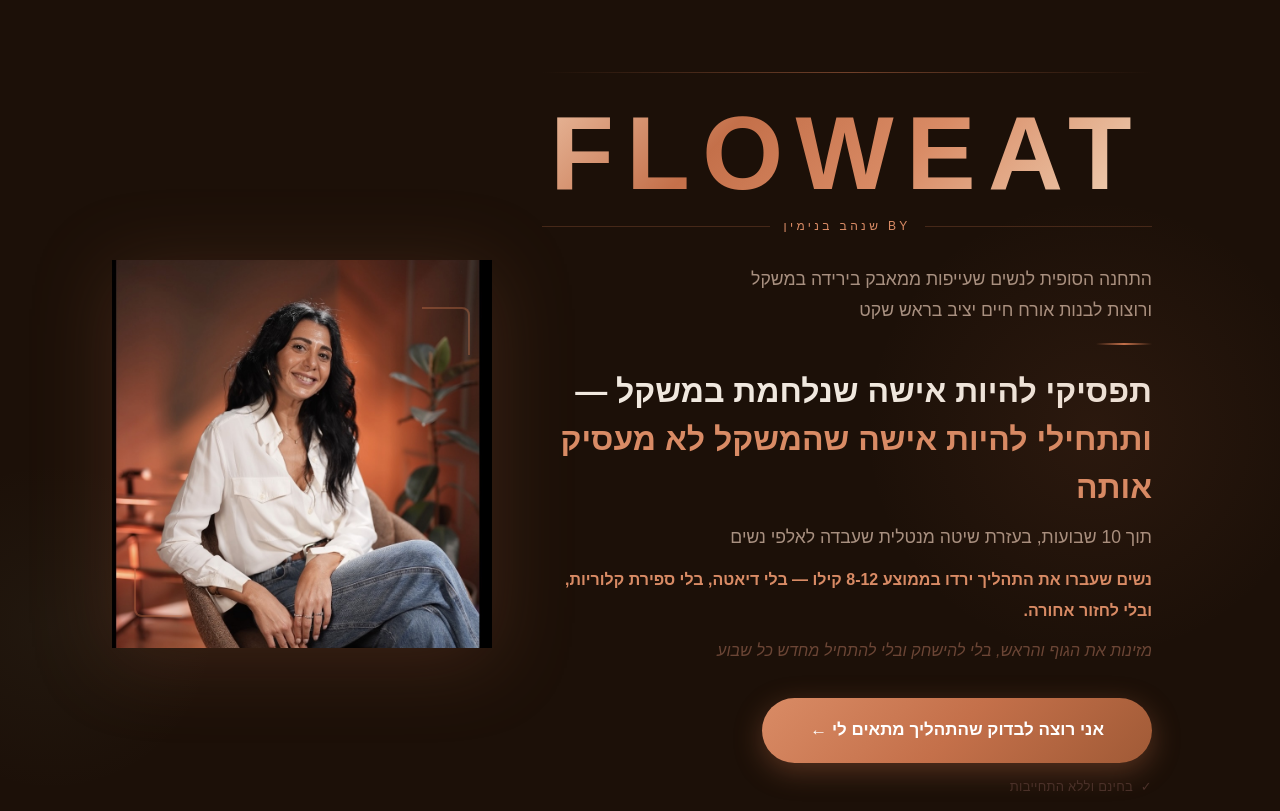
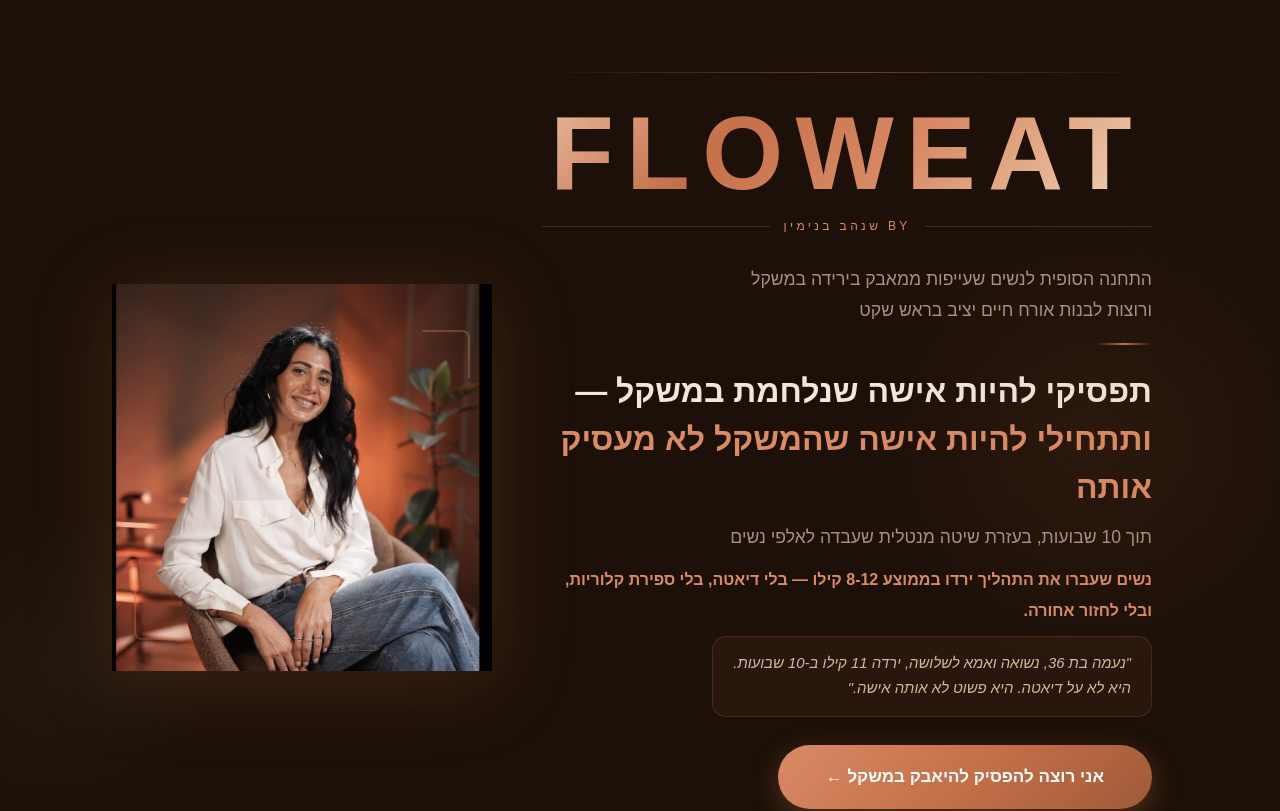
Before and after one commit to shenhav1985-netizen/floweat-landing, a Next.js app: page / in a window 1280 px wide. Shown: the top 811 px of the page. Built offline with nearby package versions, Linux system fonts and the light colour scheme.

Commit message:
hero: add נעמה testimonial + update CTA text

```diff
--- a/app/components/HeroSection.tsx
+++ b/app/components/HeroSection.tsx
@@ -144,11 +144,20 @@ export default function HeroSection() {
             נשים שעברו את התהליך ירדו בממוצע 8-12 קילו — בלי דיאטה, בלי ספירת קלוריות, ובלי לחזור אחורה.
           </motion.p>
 
-          <motion.p {...fadeIn(0.88)} style={{
-            fontSize: '1rem', color: '#6B4535', marginBottom: 32, fontStyle: 'italic',
+          {/* נעמה testimonial */}
+          <motion.div {...fadeIn(0.88)} style={{
+            display: 'inline-block',
+            margin: '0 auto 28px',
+            padding: '14px 20px',
+            borderRadius: 14,
+            background: 'rgba(196,112,74,0.08)',
+            border: '1px solid rgba(196,112,74,0.2)',
           }}>
-            מזינות את הגוף והראש, בלי להישחק ובלי להתחיל מחדש כל שבוע
-          </motion.p>
+            <p style={{ fontSize: '0.93rem', color: '#D4B89A', lineHeight: 1.7, fontStyle: 'italic' }}>
+              "נעמה בת 36, נשואה ואמא לשלושה, ירדה 11 קילו ב-10 שבועות.
+              <br />היא לא על דיאטה. היא פשוט לא אותה אישה."
+            </p>
+          </motion.div>
 
           {/* CTA */}
           <motion.div {...fadeUp(0.9)}>
@@ -157,7 +166,7 @@ export default function HeroSection() {
               className="cta-btn"
               whileHover={{ scale: 1.04, y: -2 }} whileTap={{ scale: 0.97 }}
             >
-              אני רוצה לבדוק שהתהליך מתאים לי ←
+              אני רוצה להפסיק להיאבק במשקל ←
             </motion.a>
           </motion.div>
 
```
